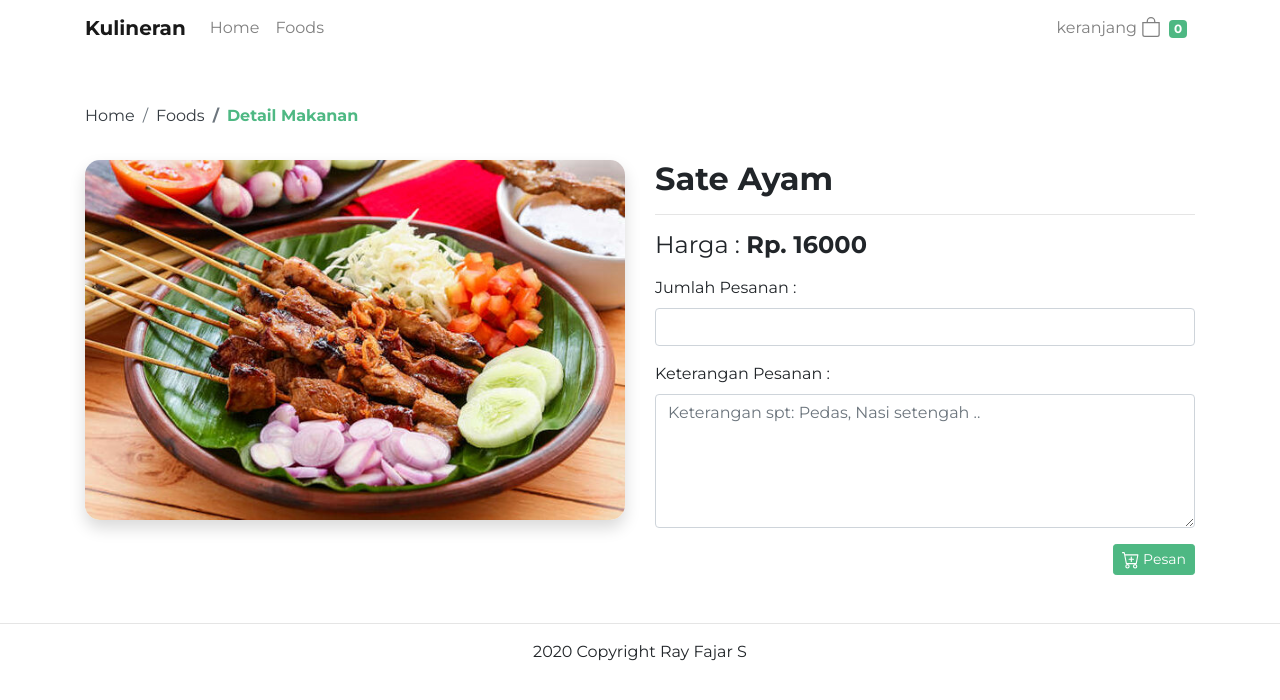
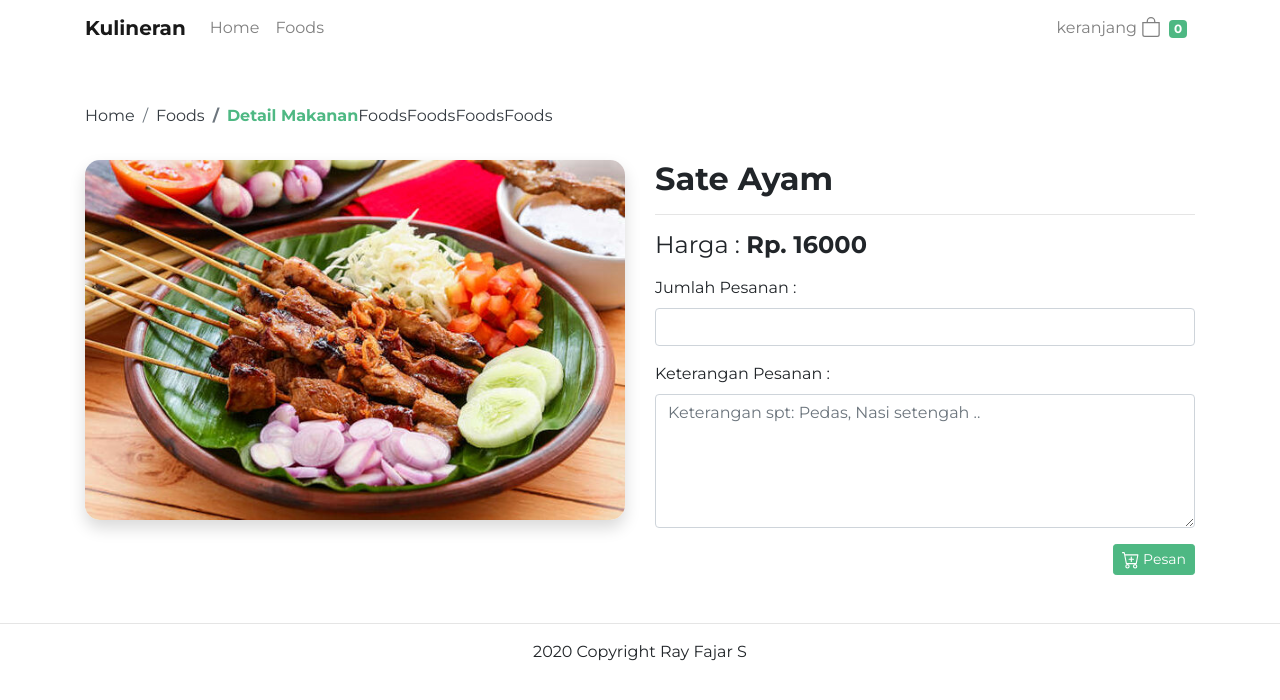
Before and after one commit to rayfajars/VUE_3_KULINERAN, a Vue app: page /foods/1 in a window 1280 px wide. Shown: the top 700 px of the page. Built offline with nearby package versions, Linux system fonts and the light colour scheme; data requests are answered from the project's data file; what vue-toast-notification would draw is missing.

Commit message:
new branch test

```diff
--- a/src/views/FoodDetail.vue
+++ b/src/views/FoodDetail.vue
@@ -14,6 +14,10 @@
                         <router-link class="text-dark" to="/foods">Foods</router-link>
                         </li>
                          <li class="breadcrumb-item active" aria-current="page">Detail Makanan</li>
+                          <router-link class="text-dark" to="/foods">Foods</router-link>
+                           <router-link class="text-dark" to="/foods">Foods</router-link>
+                            <router-link class="text-dark" to="/foods">Foods</router-link>
+                             <router-link class="text-dark" to="/foods">Foods</router-link>
 
                     </ol>
                  </nav>
```
